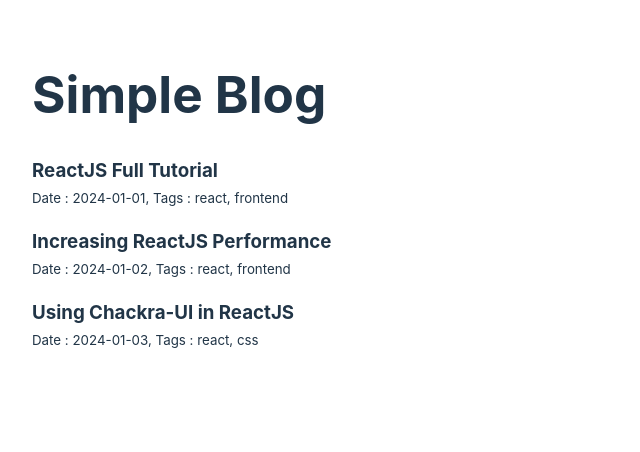
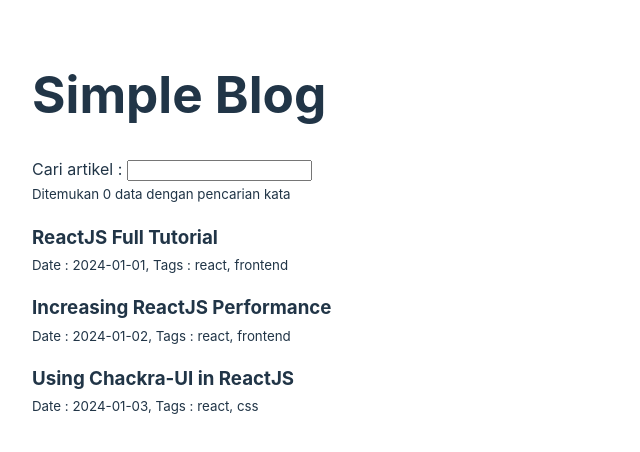
Before and after one commit to andhika-tanaka/20240825-react-fundamental, a React (Vite) app: page / in a window 1280 px wide. Shown: the top 452 px of the page, without its empty margins (0-640 px from the left). Built offline with nearby package versions, Linux system fonts and the light colour scheme.

Commit message:
20240825 filter data using React

```diff
--- /dev/null
+++ b/src/components/Search.jsx
@@ -0,0 +1,21 @@
+import { useState } from "react";
+
+function Search(props) {
+    const [keyword, setKeyword] = useState("");
+
+    const onChangeSearch = (e) => {
+        setKeyword(e.target.value);
+        props.onChangeSearch(e.target.value);
+    }
+
+    return (
+        <>
+            <div>
+                Cari artikel : <input onChange={onChangeSearch} ></input>
+            </div>
+            <small>Ditemukan 0 data dengan pencarian kata {keyword}</small>
+        </>
+    );
+}
+
+export default Search;
--- a/src/pages/Index.jsx
+++ b/src/pages/Index.jsx
@@ -1,11 +1,23 @@
-import posts from '../posts.json';
+import postsData from '../posts.json';
 import Article from '../components/Article'
+import Search from '../components/Search'
+import { useState } from 'react';
 
 function Home() {
+    const [posts,setPosts] = useState(postsData);
+
+    const onChangeSearch = (value) => {
+        const filteredPosts = postsData.filter((item) => item.title.toLowerCase().includes(value));
+        setPosts(filteredPosts);
+    }
+
     return (
         <>
             <h1>Simple Blog</h1>
-            {posts.map((post) => <Article title={post.title} tags={post.tags} date={post.date}/>)}
+            <Search onChangeSearch={onChangeSearch}/>
+            {posts.map((props, index) =>
+                <Article {...props} key={index} />
+            )}
         </>
     );
 }
```
